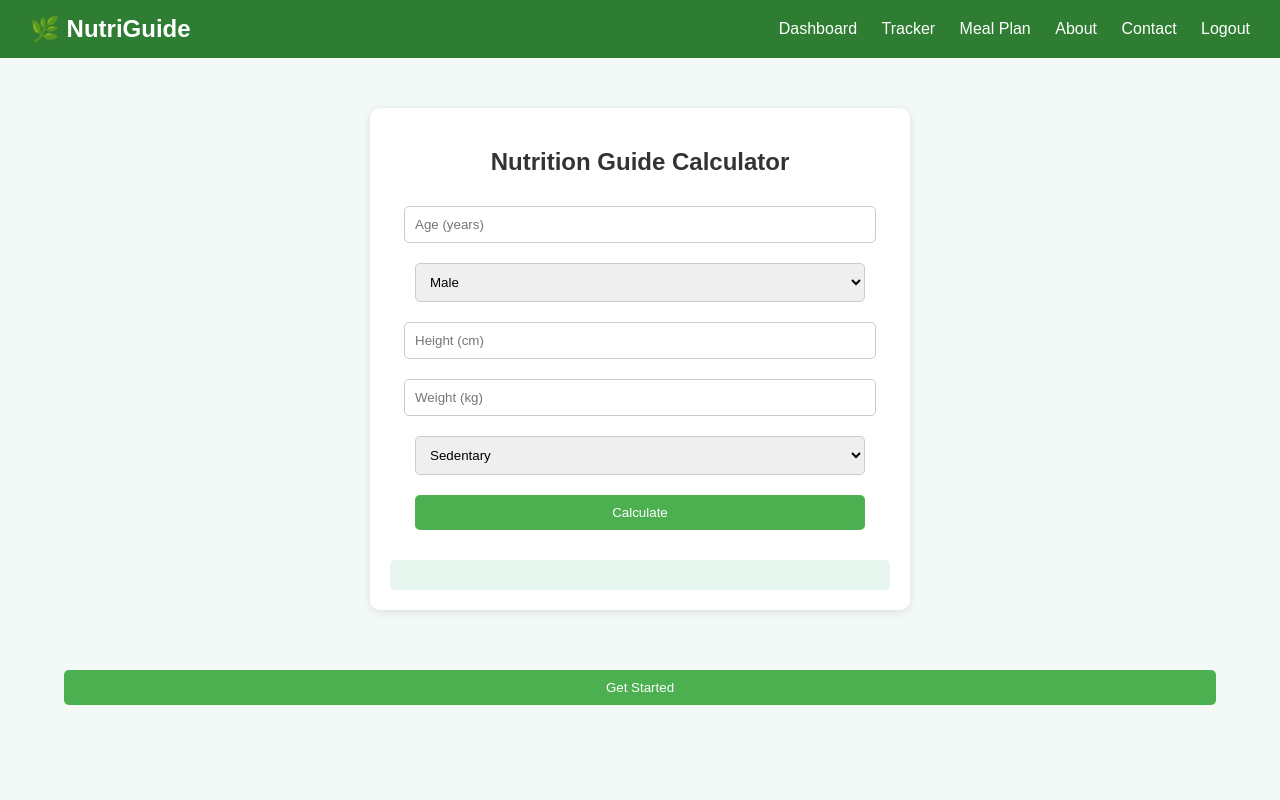
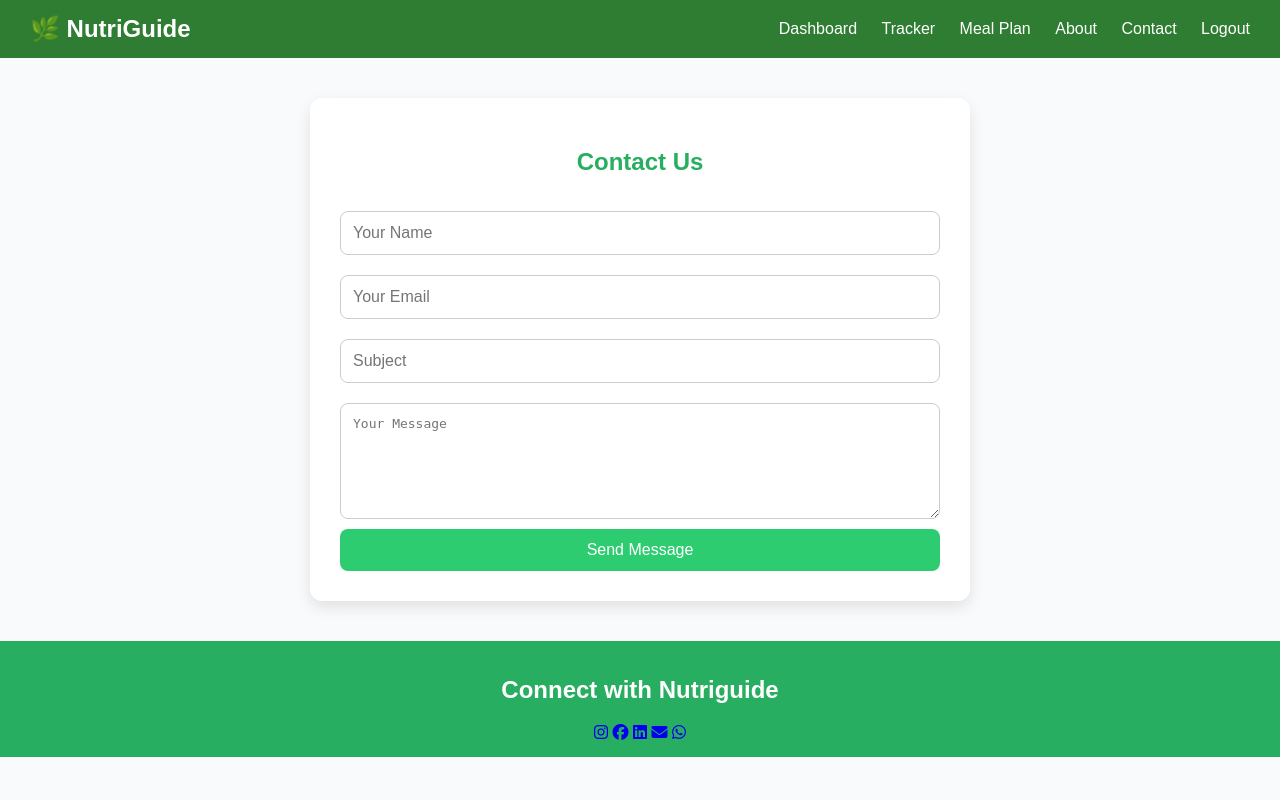
Before and after one commit to rishwanththota/Nutriguide, a Python web app: template templates/contact.html in a window 1280 px wide. Run offline with Jinja, Linux system fonts and the light colour scheme; the template is opened without the code that fills it, so the values that code supplies are empty.

Commit message:
Update contact.html

```diff
--- a/templates/contact.html
+++ b/templates/contact.html
@@ -1,17 +1,16 @@
 <!DOCTYPE html>
 <html lang="en">
 <head>
-<meta charset="UTF-8">
-<meta name="viewport" content="width=device-width, initial-scale=1.0">
-<title>Nutrition Guide Calculator</title>
+  <meta charset="UTF-8" />
+  <meta name="viewport" content="width=device-width, initial-scale=1.0" />
+  <title>Contact Us | NutriGuide</title>
   <style>
     body {
-    font-family: Arial, sans-serif;
-    background: #f2f9f6;
-    color: #333;
-    text-align: center;
+      font-family: 'Poppins', sans-serif;
       margin: 0;
       padding: 0;
+      background: #f9fafb;
+      color: #333;
     }
     /* Navbar */
   .navbar {
@@ -38,35 +37,70 @@
   .navbar a:hover {
     text-decoration: underline;
   }
-  .container {
-    max-width: 500px;
-    margin: 50px auto;
+
+    header {
+      background-color: #27ae60;
+      padding: 20px 0;
+      text-align: center;
+      color: white;
+    }
+
+    header h1 {
+      margin: 0;
+      font-size: 2em;
+    }
+
+    .contact-container {
+      max-width: 600px;
+      margin: 40px auto;
       background: #fff;
-    border-radius: 10px;
-    padding: 20px;
-    box-shadow: 0 2px 8px rgba(0,0,0,0.1);
+      padding: 30px;
+      border-radius: 12px;
+      box-shadow: 0 6px 15px rgba(0,0,0,0.1);
     }
-  input, select, button {
-    width: 90%;
-    padding: 10px;
+
+    .contact-container h2 {
+      text-align: center;
+      color: #27ae60;
+      margin-bottom: 25px;
+    }
+
+    .contact-container form {
+      display: flex;
+      flex-direction: column;
+    }
+
+    .contact-container input,
+    .contact-container textarea {
+      padding: 12px;
       margin: 10px 0;
       border: 1px solid #ccc;
-    border-radius: 5px;
+      border-radius: 8px;
+      font-size: 1em;
+      resize: vertical;
     }
-  button {
-    background: #4CAF50;
+
+    .contact-container button {
+      padding: 12px;
+      background-color: #2ecc71;
       color: white;
       border: none;
+      border-radius: 8px;
       cursor: pointer;
+      font-size: 1em;
+      transition: 0.3s;
     }
-  button:hover {
-    background: #45a049;
+
+    .contact-container button:hover {
+      background-color: #27ae60;
     }
-  .result {
-    margin-top: 20px;
-    padding: 15px;
-    background: #e7f7ef;
-    border-radius: 5px;
+
+    footer {
+      text-align: center;
+      padding: 15px 0;
+      margin-top: 40px;
+      background: #27ae60;
+      color: white;
     }
   </style>
 </head>
@@ -76,7 +110,7 @@
     <h1>🌿 NutriGuide </h1>
     <div>
       <nav>
- <a href="dash.html">Dashboard</a>
+ <a href="dashboard.html">Dashboard</a>
  <a href="caluclator.html">Tracker</a>
  <a href="mealplan.html">Meal Plan</a>
  <a href="about.html">About</a>
@@ -87,69 +121,33 @@
     </div>
   </div>
 
-<div class="container">
-  <h2>Nutrition Guide Calculator</h2>
-  <input type="number" id="age" placeholder="Age (years)" required>
-  <select id="gender">
-    <option value="male">Male</option>
-    <option value="female">Female</option>
-  </select>
-  <input type="number" id="height" placeholder="Height (cm)" required>
-  <input type="number" id="weight" placeholder="Weight (kg)" required>
-  <select id="activity">
-    <option value="1.2">Sedentary</option>
-    <option value="1.375">Lightly active</option>
-    <option value="1.55">Moderately active</option>
-    <option value="1.725">Very active</option>
-    <option value="1.9">Extra active</option>
-  </select>
-  <button onclick="calculateCalories()">Calculate</button>
 
-  <div class="result" id="result"></div>
+  <div class="contact-container">
+    <h2>Contact Us</h2>
+    <form id="contactForm">
+      <input type="text" id="name" placeholder="Your Name" required />
+      <input type="email" id="email" placeholder="Your Email" required />
+      <input type="text" id="subject" placeholder="Subject" required />
+      <textarea id="message" placeholder="Your Message" rows="6" required></textarea>
+      <button type="submit">Send Message</button>
+    </form>
   </div>
 
-<script>
-function calculateCalories() {
-  const age = parseFloat(document.getElementById("age").value);
-  const gender = document.getElementById("gender").value;
-  const height = parseFloat(document.getElementById("height").value);
-  const weight = parseFloat(document.getElementById("weight").value);
-  const activity = parseFloat(document.getElementById("activity").value);
-
-  if (!age || !height || !weight) {
-    document.getElementById("result").innerHTML = "<b>Please fill in all fields.</b>";
-    return;
-  }
-
-  // Mifflin-St Jeor Equation
-  let bmr;
-  if (gender === "male") {
-    bmr = 10 * weight + 6.25 * height - 5 * age + 5;
-  } else {
-    bmr = 10 * weight + 6.25 * height - 5 * age - 161;
-  }
-
-  const calories = Math.round(bmr * activity);
-
-  // Macronutrient distribution
-  const protein = Math.round((0.3 * calories) / 4);
-  const carbs = Math.round((0.5 * calories) / 4);
-  const fats = Math.round((0.2 * calories) / 9);
-
-  document.getElementById("result").innerHTML = `
-    <h3>Your Daily Nutrition Guide</h3>
-    <p><b>Calories Needed:</b> ${calories} kcal/day</p>
-    <p><b>Macronutrient Breakdown:</b></p>
-    <ul style="list-style:none;">
-      <li>Protein: ${protein} g</li>
-      <li>Carbohydrates: ${carbs} g</li>
-      <li>Fats: ${fats} g</li>
-    </ul>
-  `;
-}
-</script>
-<a href="mealplan.html">
-  <button>Get Started</button>
+  <footer>
+    <div class="contact-icons">
+      <link rel="stylesheet" href="style.css">
+  <!-- Font Awesome Icons -->
+  <link rel="stylesheet" href="https://cdnjs.cloudflare.com/ajax/libs/font-awesome/6.5.0/css/all.min.css">
+    <h2>Connect with Nutriguide</h2>
+    <div class="icons">
+      <a href="#" class="icon instagram"><i class="fab fa-instagram"></i></a>
+      <a href="#" class="icon facebook"><i class="fab fa-facebook"></i></a>
+      <a href="#" class="icon linkedin"><i class="fab fa-linkedin"></i></a>
+      <a href="mailto:nutriguide@gmail.com" class="icon gmail"><i class="fas fa-envelope"></i></a>
+      <a href="https://wa.me/919876543210" class="icon whatsapp"><i class="fab fa-whatsapp"></i></a>
+    </div>
+  </div>
+  </footer>
 
 </body>
 </html>
```
Lines whose indentation alone changed are shown as unchanged.
